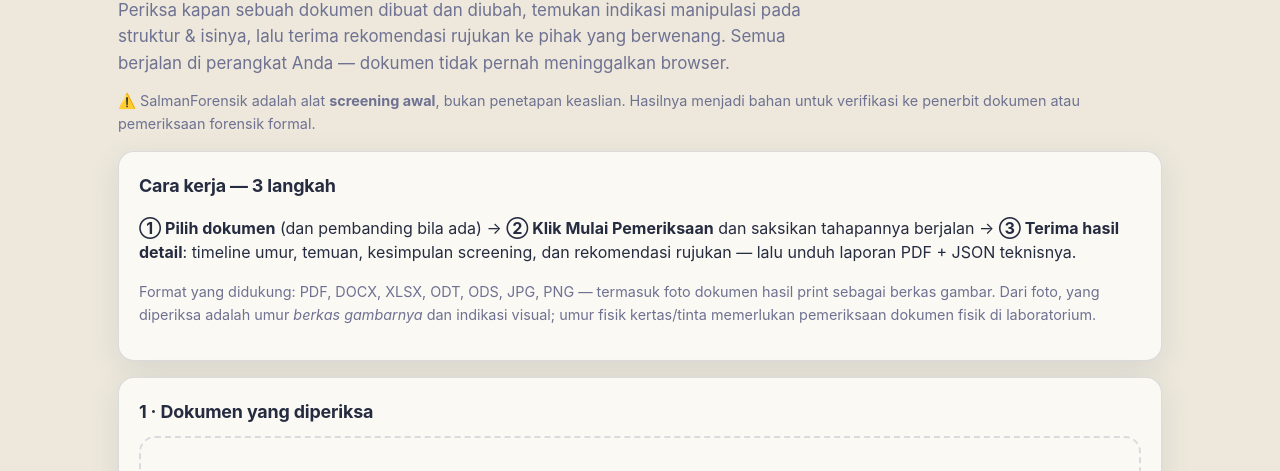
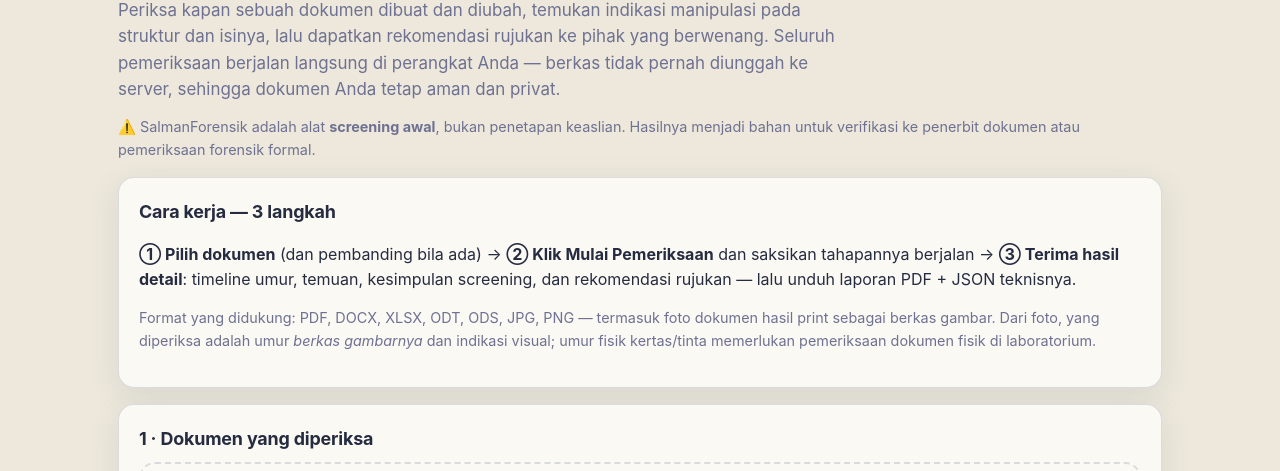
Before and after one commit to riccohsaputra/salmanforensik, a plain HTML site: page index.html in a window 1280 px wide. Shown: the part 223-694 px from the top of the page. Drawn offline with Linux system fonts and the light colour scheme.

Commit message:
Bahasa hero diperjelas: berkas tidak diunggah ke server

```diff
--- a/index.html
+++ b/index.html
@@ -23,7 +23,7 @@
     <div class="hero">
       <div class="kicker">Screening Forensik Dokumen Digital</div>
       <h1>Telusuri umur &amp; riwayat<br>dokumen Anda.</h1>
-      <p class="lead">Periksa kapan sebuah dokumen dibuat dan diubah, temukan indikasi manipulasi pada struktur &amp; isinya, lalu terima rekomendasi rujukan ke pihak yang berwenang. Semua berjalan di perangkat Anda — dokumen tidak pernah meninggalkan browser.</p>
+      <p class="lead">Periksa kapan sebuah dokumen dibuat dan diubah, temukan indikasi manipulasi pada struktur dan isinya, lalu dapatkan rekomendasi rujukan ke pihak yang berwenang. Seluruh pemeriksaan berjalan langsung di perangkat Anda — berkas tidak pernah diunggah ke server, sehingga dokumen Anda tetap aman dan privat.</p>
       <p class="note">⚠️ SalmanForensik adalah alat <strong>screening awal</strong>, bukan penetapan keaslian. Hasilnya menjadi bahan untuk verifikasi ke penerbit dokumen atau pemeriksaan forensik formal.</p>
     </div>
 
```
Also changed, not shown: 1 other file.
